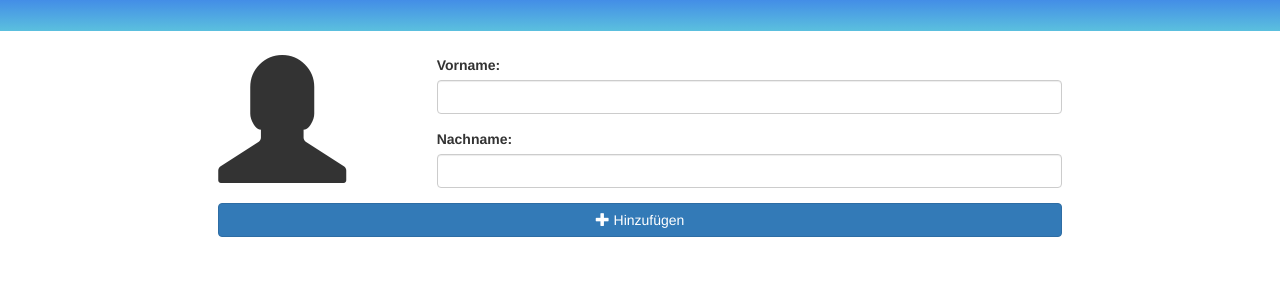
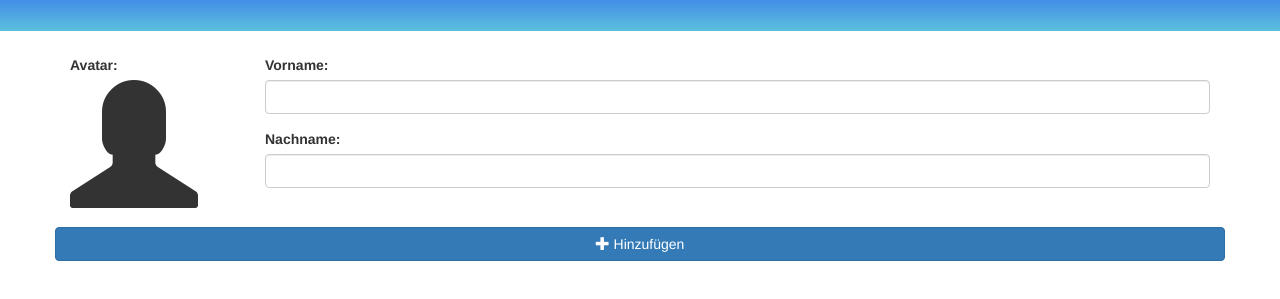
Before and after one commit to XElementDev/Money, a plain HTML site: page Clients/HTML/persons/new/index.html in a window 1280 px wide. Shown: the part 87-386 px from the top of the page. Drawn offline with nearby package versions, Linux system fonts and the light colour scheme.

Commit message:
better HTML code

```diff
--- a/Clients/HTML/persons/new/index.html
+++ b/Clients/HTML/persons/new/index.html
@@ -15,12 +15,15 @@
             </div>
         </div>
         <div class="content">
-            <form>
+            <form class="container">
                 <div class="row">
-                    <div class="col-md-offset-2 col-md-2">
-                        <i class="glyphicon glyphicon-user"></i>
+                    <div class="form-group col-md-2">
+                        <label for="avatar">Avatar:</label>
+                        <i id="avatar"
+                           class="glyphicon glyphicon-user">
+                        </i>
                     </div>
-                    <div class="container col-md-6">
+                    <div class="container col-md-10">
                         <div class="form-group">
                             <label for="prename">Vorname:</label>
                             <input id="prename"
@@ -38,7 +41,6 @@
                     </div>
                 </div>
                 <div class="row">
-                    <div class="col-md-offset-2 col-md-8">
                     <button id="add-person"
                             type="submit"
                             class="btn btn-primary btn-block">
@@ -46,7 +48,6 @@
                         Hinzufügen
                     </button>
                 </div>
-                </div>
             </form>
         </div>
     </body>
```
Also changed, not shown: Clients/HTML/retailers/new/index.html (+7 -3 lines). Lines whose indentation alone changed are shown as unchanged.
